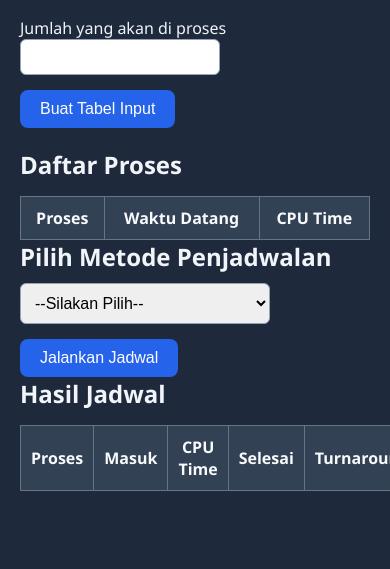
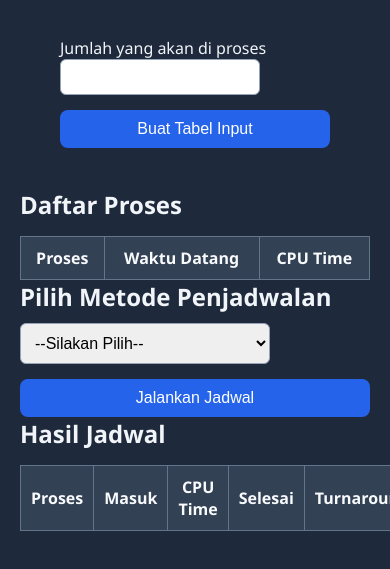
Before and after one commit to Paizkasep/Sistem-Oprasi-Lanjut, a plain HTML site: page index.html in a window 390 px wide. Both pictures are taken after a click on the button "Klik disini untuk lanjut ke Program". Shown: the part 109-678 px from the top of the page. Drawn offline with Linux system fonts and the light colour scheme.

Commit message:
Update styles.css

```diff
--- a/styles.css
+++ b/styles.css
@@ -182,3 +182,16 @@ tbody tr:nth-child(even) {
 tbody tr:nth-child(odd) {
     background-color: #0f172a; /* Warna baris ganjil */
 }
+
+
+@media (max-width: 600px) {
+  .container {
+    margin: 20px;
+    padding: 20px;
+    display: block;
+  }
+
+  button {
+    width: 100%;
+  }
+}
```
